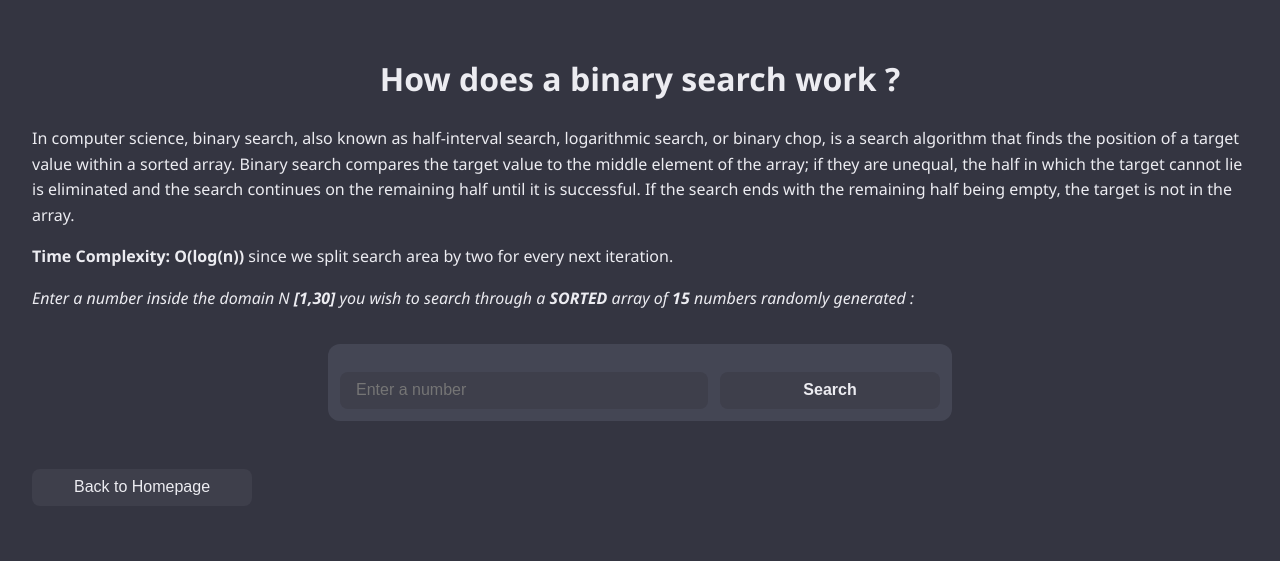
After one commit to JulienVerliac/final_projectcs50, a Flask app: page /binary-search in a window 1280 px wide. The commit adds this page. Shown: the top 561 px of the page. Run offline with Flask 3, Linux system fonts and the light colour scheme.

Commit message:
Creation of the binary search visualizer

```diff
--- a/app.py
+++ b/app.py
@@ -41,7 +41,7 @@ def vis_binary():
     if request.method == "POST":
         target = request.form.get("target")
         target = int(target)
-        arr = sorted(random.sample(range(1, 31), 10))
+        arr = sorted(random.sample(range(1, 30), 15))
         binary_steps = binary_search(arr, target)
         print("Target:", target)
         print("Array:", arr)
@@ -82,6 +82,8 @@ def binary_search(arr, target):
                 "L" : L,
                 "R" : R,
                 "mid" : mid,
+                "val_L": arr[L],
+                "val_R": arr[R],
                 "value" : arr[mid],
                 "target" : target,
                 "found" : False,
@@ -96,6 +98,8 @@ def binary_search(arr, target):
                 "L" : L,
                 "R" : R,
                 "mid" : mid,
+                "val_L": arr[L],
+                "val_R": arr[R],
                 "value" : arr[mid],
                 "target" : target,
                 "found" : False,
@@ -110,6 +114,8 @@ def binary_search(arr, target):
                 "L" : L,
                 "R" : R,
                 "mid" : mid,
+                "val_L": arr[L],
+                "val_R": arr[R],
                 "value" : arr[mid],
                 "target" : target,
                 "found" : True,
--- /dev/null
+++ b/static/visualize_binarysearch.js
@@ -0,0 +1,63 @@
+console.log("Binary Search JS loaded");
+
+function createArrayBoxes(array, step, stepIndex) {
+    const arrayContainer = document.createElement('div');
+    arrayContainer.classList.add("array-line");
+
+    array.forEach((val, idx) => {
+        const box = document.createElement('div');
+        box.classList.add('array-box');
+        box.textContent = val;
+
+        box.id = `step-${stepIndex}-box-${idx}`;
+
+        if (idx < step.L || idx > step.R) {
+            box.classList.add("failed");
+        } else if (idx === step.mid && step.action === "found") {
+            box.classList.add("found");
+        } else if (idx === step.mid) {
+            box.classList.add("mid");
+        }
+
+        arrayContainer.appendChild(box);
+    });
+
+    return arrayContainer;
+}
+
+function createJoin(step, target) {
+    const arrowDiv = document.createElement('div');
+    arrowDiv.classList.add('join-container');
+
+    const arrowText = document.createElement('span');
+    arrowText.classList.add('join-text');
+
+    if (step.action === "found") {
+        arrowText.textContent = `✅ Found ${target} at index ${step.mid}`;
+    } else {
+        const comparison = target < step.value ? "<" : target > step.value ? ">" : "==";
+        arrowText.textContent = `${target} ${comparison} ${step.value}`;
+    }
+
+    arrowDiv.appendChild(arrowText);
+    return arrowDiv;
+}
+
+
+function animateStepsBinary(target, steps, array) {
+    const container = document.querySelector('.binary-animation');
+    container.innerHTML = "";
+
+    steps.forEach((step, i) => {
+        setTimeout(() => {
+            const arrow = createJoin(step, target);
+            const arrayLine = createArrayBoxes(array, step, i);
+            const stepContainer = document.createElement('div');
+            stepContainer.classList.add('binary-step');
+
+            stepContainer.appendChild(arrow);
+            stepContainer.appendChild(arrayLine);
+            container.appendChild(stepContainer);
+        }, 1200 * i);
+    });
+}
--- a/templates/index.html
+++ b/templates/index.html
@@ -23,12 +23,6 @@
             <form action="/merge-sort" method="get">
                 <button class="prompt-button" type="submit">Merge sort</button>
             </form>
-            <form action="/recursion" method="get">
-                <button class="prompt-button" type="submit">Recursion</button>
-            </form>
-            <form action="/call-stack" method="get">
-                <button class="prompt-button" type="submit">Call stack</button>
-            </form>
         </div>
     </section>
 </body>
--- /dev/null
+++ b/templates/visualize_binarysearch.html
@@ -0,0 +1,68 @@
+<!DOCTYPE html>
+<html lang="en">
+<head>
+    <link rel="stylesheet" href="{{ url_for('static', filename='style.css') }}">
+    <meta charset = "UTF-8">
+    <title>Binary Search Visualizer</title>
+</head>
+<body>
+    <!-- Landing on the page -->
+     <h1>How does a binary search work ?</h1>
+
+     <p>In computer science, binary search, also known as half-interval search, logarithmic search, or binary chop, is a search algorithm that finds the position of a target value within a sorted array. Binary search compares the target value to the middle element of the array; if they are unequal, the half in which the target cannot lie is eliminated and the search continues on the remaining half until it is successful. If the search ends with the remaining half being empty, the target is not in the array.</p>
+
+    <p><strong>Time Complexity: O(log(n))</strong> since we split search area by two for every next iteration.</p>
+
+     <p><i>Enter a number inside the domain N <strong>[1,30]</strong> you wish to search through a <strong>SORTED</strong> array of <strong>15</strong> numbers randomly generated : </i></p>
+
+    <form action="/binary-search" method="post">
+        <div class="prompt-bar">
+        <input type="number" min="1" max="30" name="target" placeholder="Enter a number" required>
+        <button class="prompt-button" type="submit">Search</button>
+        </div>
+    </form>
+
+    <!-- Action  -->
+    {% if target %}
+        <p>You searched for <strong>{{ target }}</strong> in the <strong>sorted</strong> array: {{ arr }}</p>
+
+        <div class ="binary-animation"></div>
+
+        <h2>Steps:</h2>
+        <ol>
+            {% for step in steps %}
+            <li>
+                Left index {{ step.L }},  value: {{ step.val_L}} | Right index {{ step.R }}, value {{ step.val_R}} | Mid index {{ step.mid }}, value {{ step.value }} →
+                {% if step.action == 'found' %}
+                    ✅ Found!
+                {% else %}
+                    🔁 {{ step.action | capitalize }}
+                {% endif %}
+            </li>
+            {% endfor %}
+        </ol>
+
+        {% if was_found == True %}
+            <p>It took {{ step_count }} steps to find the number you asked for.</p>
+        {% else %}
+            <p>It took {{ step_count }} steps, but the number was not found in the entire array {{ arr }}.</p>
+            <p>Each time, we cut the array in half and searched again, until nothing remained, try again!</p>
+        {% endif %}
+    {% endif %}
+
+    <form action="/" method="get">
+        <button class="prompt-button" type="submit">Back to Homepage</button>
+    </form>
+
+    <script src="{{ url_for('static', filename='visualize_binarysearch.js') }}"></script>
+
+    {% if steps is defined and arr is defined and target is defined %}
+    <script>
+        const stepsData = {{ steps | tojson }};
+        const arrData = {{ arr | tojson }};
+        const targetValue = {{ target | default('null') }};
+        animateStepsBinary(targetValue, stepsData, arrData);
+    </script>
+    {% endif %}
+</body>
+</html>
```
Also changed, not shown: static/style.css (+71 -5 lines), templates/visualize_linearsearch.html (+17 -13 lines), README.md.
